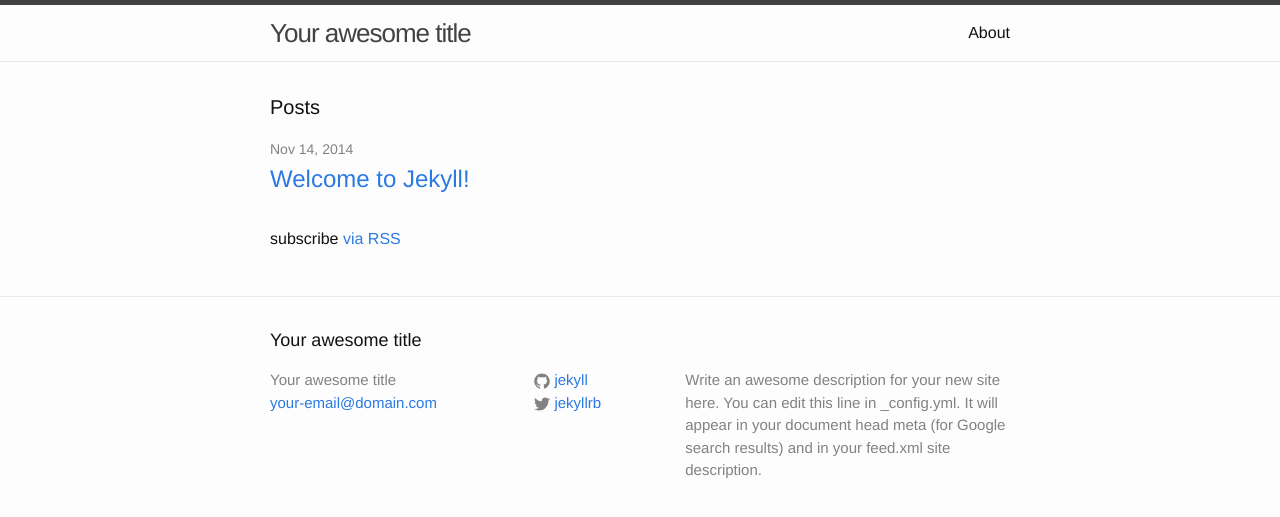
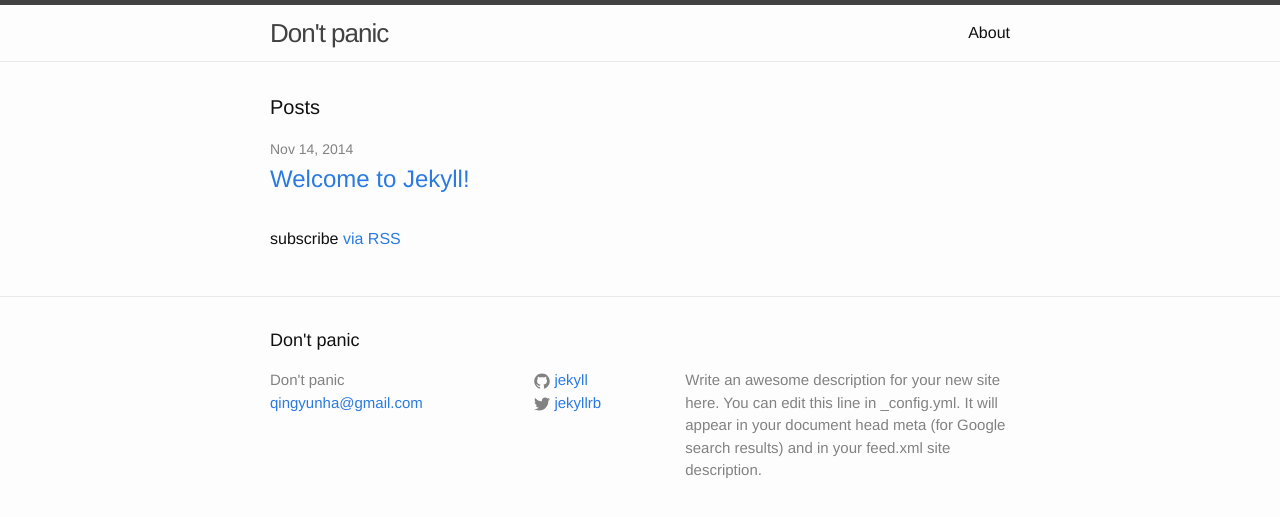
Before and after one commit to qingyunha/qingyunha.github.io, a Jekyll site: the page built from index.html, in a window 1280 px wide. Shown: the top 517 px of the page. Built offline with Jekyll 4.4.1, drawn with Linux system fonts in a browser that asks for light colours.

Commit message:
easy come easy go

```diff
--- /dev/null
+++ b/Gemfile
@@ -0,0 +1,2 @@
+source 'https://rubygems.org'
+gem 'github-pages'
--- a/_config.yml
+++ b/_config.yml
@@ -1,6 +1,6 @@
 # Site settings
-title: Your awesome title
-email: your-email@domain.com
+title: Don't panic
+email: qingyunha@gmail.com
 description: > # this means to ignore newlines until "baseurl:"
   Write an awesome description for your new site here. You can edit this
   line in _config.yml. It will appear in your document head meta (for
```
Also changed, not shown: Gemfile.lock (added).
